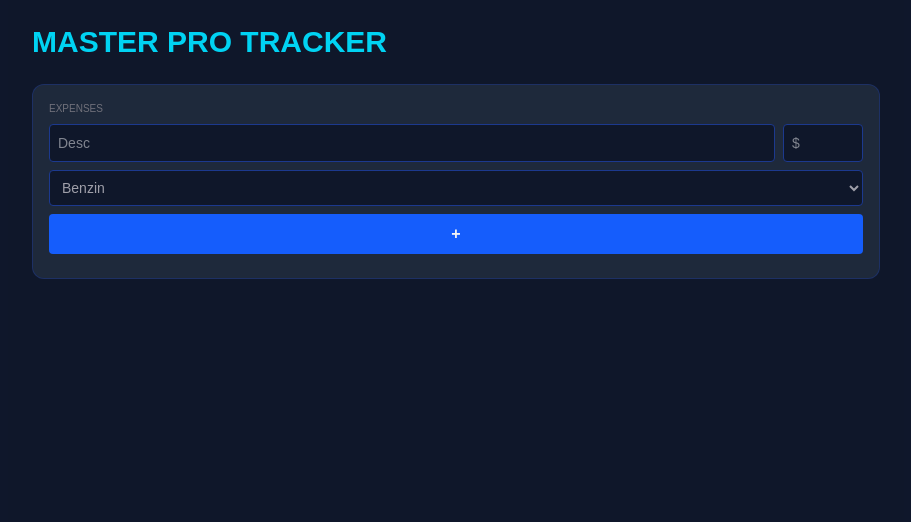
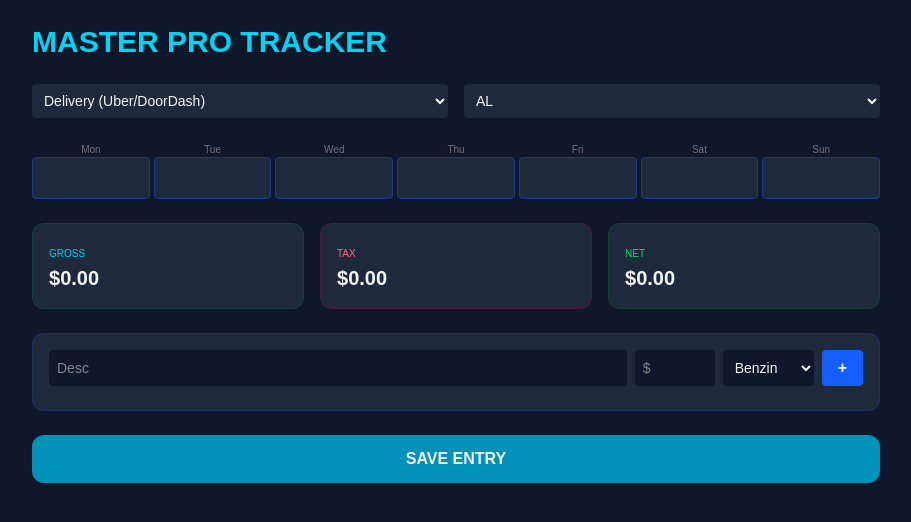
Before and after one commit to kaantaskinusa-prog/masterprotracker, a Next.js app: page / in a window 1280 px wide. Shown: the top 522 px of the page, without its empty margins (184-1095 px from the left). Built offline with nearby package versions, Linux system fonts and the light colour scheme.

Commit message:
Build hatalari giderildi: TS unknown fix, syntax error fix, login remove

```diff
--- a/app/Calculator.tsx
+++ b/app/Calculator.tsx
@@ -1,8 +1,7 @@
-
 'use client';
 import { useState, useMemo, useEffect } from 'react';
 
-// --- SABİTLER (Hiçbiri silinmedi) ---
+// --- SABİTLER ---
 const INDUSTRIES = {
     'Delivery': { label: 'Delivery (Uber/DoorDash)' },
     'Rideshare': { label: 'Rideshare (Uber/Lyft)' },
@@ -18,12 +17,7 @@ const INDUSTRIES = {
     'PersonalTraining': { label: 'Personal Training' }
 };
 
-const CATEGORIES = ['Benzin', 'Yemek', 'Kira', 'Ekipman', 'Eğlence', 'Diğer']; // YENİ: Kategori listesi
-
-const MONTHS = [
-    'January', 'February', 'March', 'April', 'May', 'June',
-    'July', 'August', 'September', 'October', 'November', 'December'
-];
+const CATEGORIES = ['Benzin', 'Yemek', 'Kira', 'Ekipman', 'Eğlence', 'Diğer'];
 
 const STATE_TAX_RATES: { [key: string]: number } = {
     "AL": 0.05, "AK": 0.00, "AZ": 0.025, "AR": 0.044, "CA": 0.08, "CO": 0.044, "CT": 0.05, "DE": 0.066, "FL": 0.00, "GA": 0.055,
@@ -38,16 +32,11 @@ const FEDERAL_TAX_RATE = 0.253;
 export default function Calculator() {
   const [industry, setIndustry] = useState('Delivery');
   const [selectedState, setSelectedState] = useState('FL');
-  const [selectedMonth, setSelectedMonth] = useState(new Date().toLocaleString('en-US', { month: 'long' }));
   const [weeklyData, setWeeklyData] = useState<any>({ Mon: '', Tue: '', Wed: '', Thu: '', Fri: '', Sat: '', Sun: '' });
-
-  // Gider yönetimi
   const [expenseList, setExpenseList] = useState<any[]>([]);
   const [newDesc, setNewDesc] = useState('');
   const [newAmount, setNewAmount] = useState('');
-  const [newCategory, setNewCategory] = useState(CATEGORIES[0]); // Yeni: Kategori state'i
-
-  // Diğer veriler
+  const [newCategory, setNewCategory] = useState(CATEGORIES[0]);
   const [miles, setMiles] = useState('0');
   const [gasPrice, setGasPrice] = useState('3.50');
   const [mpg, setMpg] = useState('25');
@@ -61,19 +50,7 @@ export default function Calculator() {
     if (saved) { try { setHistory(JSON.parse(saved)); } catch (e) { setHistory([]); } }
   }, []);
 
-  const addExpense = () => {
-    if (!newDesc || !newAmount) return;
-    setExpenseList([...expenseList, { id: Date.now(), desc: newDesc, amount: newAmount, category: newCategory }]);
-    setNewDesc('');
-    setNewAmount('');
-  };
-
-  const removeExpense = (id: number) => {
-    setExpenseList(expenseList.filter(e => e.id !== id));
-  };
-
   const calc = useMemo(() => {
-    // TypeScript hatası için 'as number' eklendi
     const totalGross = Object.values(weeklyData).reduce((a: any, b: any) => a + Number(b || 0), 0) as number;
     const m = Number(miles || 0);
     const h = Number(totalHours || 1);
@@ -98,14 +75,19 @@ export default function Calculator() {
     const fedTax = taxableIncome * FEDERAL_TAX_RATE;
     const stateTax = taxableIncome * (STATE_TAX_RATES[selectedState] || 0);
     const totalTax = fedTax + stateTax;
-
     const estimatedNet = totalGross - fuelCost - manualExpenses - totalTax - costOfGoods - commissionAmt;
 
     return { totalGross, fuelCost, irsDeduction, manualExpenses, estimatedNet, totalTax, fedTax, stateTax, hourlyRate: totalGross / (h || 1), commissionAmt };
   }, [weeklyData, miles, gasPrice, mpg, selectedState, industry, expenseList, totalHours, cogs, commissionRate]);
 
+  const addExpense = () => {
+    if (!newDesc || !newAmount) return;
+    setExpenseList([...expenseList, { id: Date.now(), desc: newDesc, amount: newAmount, category: newCategory }]);
+    setNewDesc(''); setNewAmount('');
+  };
+
   const handleSave = () => {
-    const entry = { id: Date.now(), month: selectedMonth, industry, gross: calc.totalGross, net: calc.estimatedNet, tax: calc.totalTax };
+    const entry = { id: Date.now(), date: new Date().toLocaleDateString(), industry, gross: calc.totalGross, net: calc.estimatedNet };
     const updated = [entry, ...history];
     setHistory(updated);
     localStorage.setItem('gig_final_v8', JSON.stringify(updated));
@@ -115,36 +97,55 @@ export default function Calculator() {
     <div className="max-w-4xl mx-auto p-6 bg-[#0f172a] text-zinc-100 min-h-screen">
       <h1 className="text-3xl font-bold mb-6 text-cyan-400">MASTER PRO TRACKER</h1>
 
-      {/* Harcama Bölümü (Kategorize edilmiş) */}
-      <div className="mb-6 bg-[#1e293b] p-4 rounded-xl border border-blue-900/50">
-        <label className="text-[10px] text-zinc-500 uppercase block mb-2">Expenses</label>
-        <div className="flex flex-col gap-2 mb-2">
-            <div className="flex gap-2">
-                <input type="text" placeholder="Desc" value={newDesc} onChange={(e) => setNewDesc(e.target.value)} className="flex-1 bg-[#0f172a] p-2 rounded text-sm border border-blue-900" />
-                <input type="number" placeholder="$" value={newAmount} onChange={(e) => setNewAmount(e.target.value)} className="w-20 bg-[#0f172a] p-2 rounded text-sm border border-blue-900" />
+      {/* İndüstri ve State */}
+      <div className="grid grid-cols-2 gap-4 mb-6">
+        <select onChange={(e) => setIndustry(e.target.value)} className="bg-[#1e293b] p-2 rounded text-sm">
+            {Object.entries(INDUSTRIES).map(([k, v]) => <option key={k} value={k}>{v.label}</option>)}
+        </select>
+        <select onChange={(e) => setSelectedState(e.target.value)} className="bg-[#1e293b] p-2 rounded text-sm">
+            {Object.keys(STATE_TAX_RATES).map(s => <option key={s} value={s}>{s}</option>)}
+        </select>
+      </div>
+
+      {/* Gelir Girişi */}
+      <div className="grid grid-cols-7 gap-1 mb-6">
+        {Object.keys(weeklyData).map(day => (
+            <div key={day} className="text-center">
+                <label className="text-[10px] block text-zinc-500">{day}</label>
+                <input type="number" onChange={(e) => setWeeklyData({...weeklyData, [day]: e.target.value})} className="w-full bg-[#1e293b] p-2 rounded border border-blue-900" />
             </div>
-            <select value={newCategory} onChange={(e) => setNewCategory(e.target.value)} className="w-full bg-[#0f172a] p-2 rounded text-sm border border-blue-900 text-zinc-400">
-                {CATEGORIES.map(cat => <option key={cat} value={cat}>{cat}</option>)}
-            </select>
-            <button onClick={addExpense} className="bg-blue-600 py-2 rounded font-bold w-full">+</button>
+        ))}
+      </div>
+
+      {/* Sonuçlar */}
+      <div className="grid grid-cols-3 gap-4 mb-6">
+        <div className="bg-[#1e293b] p-4 rounded-xl border border-cyan-900/50">
+            <span className="text-[10px] text-cyan-400">GROSS</span>
+            <div className="text-xl font-bold">${calc.totalGross.toFixed(2)}</div>
         </div>
-
-        <div className="space-y-1">
-            {expenseList.map(exp => (
-                <div key={exp.id} className="flex justify-between items-center text-[10px] bg-[#0f172a] p-2 rounded border border-blue-900/30">
-                    <div>
-                        <span className="block font-bold text-white">{exp.desc}</span>
-                        <span className="text-cyan-500 bg-cyan-900/20 px-1 rounded">{exp.category}</span>
-                    </div>
-                    <div className="flex gap-2 items-center">
-                        <span>${exp.amount}</span>
-                        <button onClick={() => removeExpense(exp.id)} className="text-rose-400">x</button>
-                    </div>
-                </div>
-            ))}
+        <div className="bg-[#1e293b] p-4 rounded-xl border border-rose-900/50">
+            <span className="text-[10px] text-rose-400">TAX</span>
+            <div className="text-xl font-bold">${calc.totalTax.toFixed(2)}</div>
+        </div>
+        <div className="bg-[#1e293b] p-4 rounded-xl border border-green-900/50">
+            <span className="text-[10px] text-green-400">NET</span>
+            <div className="text-xl font-bold">${calc.estimatedNet.toFixed(2)}</div>
         </div>
       </div>
-      {/* (Geri kalan UI yapın burada devam edecek...) */}
+
+      {/* Giderler */}
+      <div className="bg-[#1e293b] p-4 rounded-xl border border-blue-900/50 mb-6">
+        <div className="flex gap-2 mb-2">
+            <input type="text" placeholder="Desc" value={newDesc} onChange={(e) => setNewDesc(e.target.value)} className="flex-1 bg-[#0f172a] p-2 rounded text-sm" />
+            <input type="number" placeholder="$" value={newAmount} onChange={(e) => setNewAmount(e.target.value)} className="w-20 bg-[#0f172a] p-2 rounded text-sm" />
+            <select onChange={(e) => setNewCategory(e.target.value)} className="bg-[#0f172a] p-2 rounded text-sm">
+                {CATEGORIES.map(c => <option key={c} value={c}>{c}</option>)}
+            </select>
+            <button onClick={addExpense} className="bg-blue-600 px-4 rounded font-bold">+</button>
+        </div>
+      </div>
+
+      <button onClick={handleSave} className="w-full py-3 bg-cyan-600 rounded-xl font-bold">SAVE ENTRY</button>
     </div>
   );
 }
```
